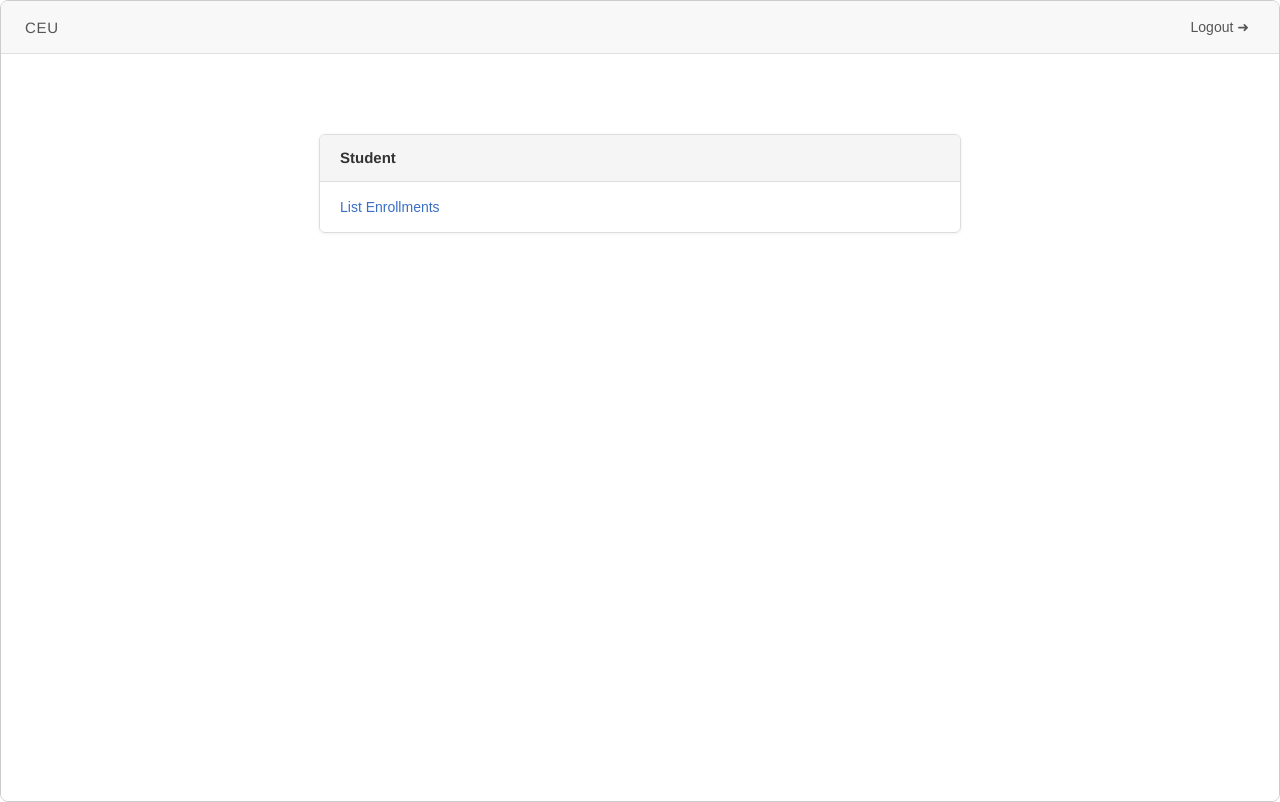
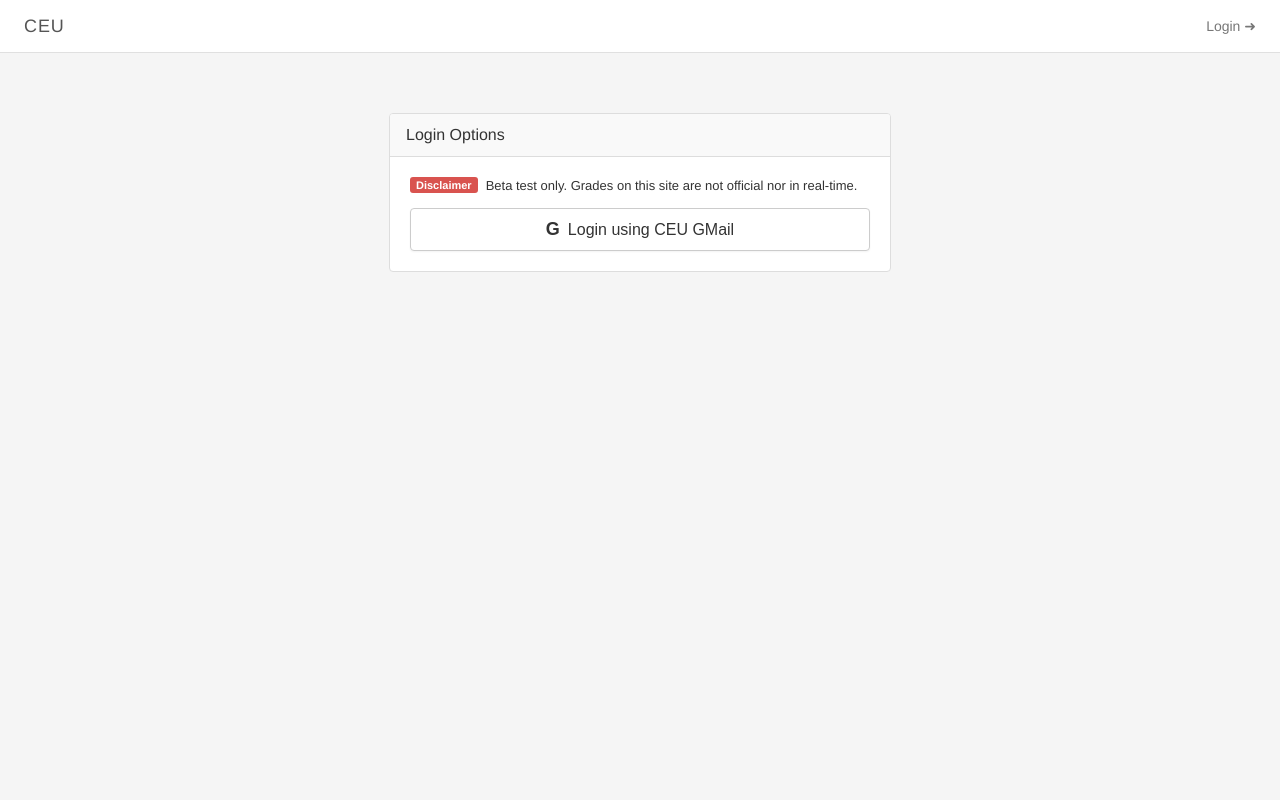
Before and after one commit to Daisuki69/comp, a React (Vite) app: page / in a window 1280 px wide. Built offline with nearby package versions, Linux system fonts and the light colour scheme.

Commit message:
added a new feature

```diff
--- a/package.json
+++ b/package.json
@@ -3,6 +3,7 @@
   "version": "0.1.0",
   "private": true,
   "dependencies": {
+    "@react-oauth/google": "^0.13.4",
     "react": "^19.2.4",
     "react-dom": "^19.2.4"
   },
--- a/src/App.jsx
+++ b/src/App.jsx
@@ -1,5 +1,6 @@
 import React from 'react';
 import { useState } from "react";
+import { GoogleOAuthProvider, useGoogleLogin } from '@react-oauth/google';
 
 const grades = [
   { code: "COMA11", description: "Mathematics in the Modern World", section: "SELAMS1A", prelim: "1.50", midterm: "1.50", endterm: "1.75", finals: "1.50" },
@@ -19,22 +20,117 @@ const grades2 = [
 ];
 
 export default function App() {
-  const [page, setPage] = useState("dashboard");
+  const [page, setPage] = useState("login"); // Start on the login page!
   const [selectedGrades, setSelectedGrades] = useState(grades);
   const [selectedPeriod, setSelectedPeriod] = useState("SY2025-2026-1");
+  const uiScale = "100%";
+  const uiSidePadding = "3.2%"; // Change this (e.g., "5%", "150px", "20vw") to squeeze the UI from the sides
+
+  // --- LOGIN PAGE COMPONENT ---
+  const LoginPage = ({ setPage }) => {
+    const [loginError, setLoginError] = useState(false);
+
+    const login = useGoogleLogin({
+      onSuccess: (codeResponse) => {
+        // Fetch user info from Google using the access token
+        fetch(`https://www.googleapis.com/oauth2/v1/userinfo?access_token=${codeResponse.access_token}`, {
+          headers: { Authorization: `Bearer ${codeResponse.access_token}`, Accept: 'application/json' }
+        })
+        .then((res) => res.json())
+        .then((data) => {
+          const email = data.email || "";
+          // Check if it's a valid CEU domain
+          if (
+            email.endsWith("@ceu.edu.ph") ||
+            email.endsWith("@mnl.ceu.edu.ph") ||
+            email.endsWith("@mkt.ceu.edu.ph") ||
+            email.endsWith("@mls.ceu.edu.ph") ||
+            email.endsWith("@ceis.edu.ph")
+          ) {
+            setLoginError(false);
+            setPage("dashboard"); // Let them in!
+          } else {
+            setLoginError(true); // Reject them, show red box
+          }
+        })
+        .catch((err) => console.log(err));
+      },
+      onError: (error) => console.log('Login Failed:', error)
+    });
+
+    return (
+      <div style={{ minHeight: "100vh", background: "#f5f5f5", fontFamily: '"Helvetica Neue", Helvetica, Arial, sans-serif' }}>
+        {/* Simplified Header for Login Page */}
+        <div style={{ background: "#fff", borderBottom: "1px solid #e0e0e0", padding: "0 24px", height: "52px", display: "flex", alignItems: "center", justifyContent: "space-between" }}>
+          <span style={{ fontSize: "18px", color: "#555", letterSpacing: "0.05em" }}>CEU</span>
+          <span style={{ color: "#777", fontSize: "14px", display: "flex", alignItems: "center", gap: "5px" }}>Login ➜</span>
+        </div>
+
+        {/* Login Box */}
+        <div style={{ display: "flex", justifyContent: "center", paddingTop: "60px" }}>
+          <div style={{ width: "500px", background: "#fff", border: "1px solid #ddd", borderRadius: "4px", overflow: "hidden" }}>
+            <div style={{ padding: "12px 16px", borderBottom: "1px solid #ddd", background: "#f9f9f9" }}>
+              <span style={{ fontSize: "16px", color: "#333" }}>Login Options</span>
+            </div>
+
+            <div style={{ padding: "20px" }}>
+              {/* Error Box (Only shows if they use wrong email) */}
+              {loginError && (
+                <div style={{ background: "#f8d7da", border: "1px solid #f5c6cb", padding: "16px", borderRadius: "4px", marginBottom: "20px", color: "#721c24", fontSize: "14px", lineHeight: "1.5" }}>
+                  Only CEU GMail accounts are allowed (e.g. username@ceu.edu.ph, username@mnl.ceu.edu.ph, username@mkt.ceu.edu.ph, username@mls.ceu.edu.ph, username@ceis.edu.ph)<br /><br />
+                  <a href="#" style={{ color: "#0056b3", textDecoration: "none" }}>Click here</a> to logout current account from Google.
+                </div>
+              )}
+
+              {/* Disclaimer */}
+              <div style={{ fontSize: "13px", color: "#333", marginBottom: "15px", display: "flex", alignItems: "center", gap: "8px" }}>
+                <span style={{ background: "#d9534f", color: "#fff", padding: "2px 6px", borderRadius: "3px", fontSize: "11px", fontWeight: "bold" }}>Disclaimer</span>
+                Beta test only. Grades on this site are not official nor in real-time.
+              </div>
+
+              {/* Custom Google Button */}
+              <button
+                onClick={() => login()}
+                style={{ width: "100%", padding: "10px", background: "#fff", border: "1px solid #ccc", borderRadius: "4px", cursor: "pointer", fontSize: "16px", color: "#333", display: "flex", justifyContent: "center", alignItems: "center", gap: "8px", boxShadow: "0 1px 2px rgba(0,0,0,0.05)" }}
+              >
+                <span style={{ fontWeight: "bold", fontSize: "18px" }}>G</span> Login using CEU GMail
+              </button>
+            </div>
+          </div>
+        </div>
+      </div>
+    );
+  };
+
+  // --- SHARED PAGE VARIABLES ---
+  const pageTopPadding = "15px";
+  const headerMarginTop = "22px";
+  const headerFontSize = "35.8px";
+  const headerIconGap = "10.95px";
+
+  const pageIconSize = "28.9px"; // Controls both the folder image and the "↺" icon
+  const pageIconVerticalOffset = "-1.5px";
+  const pageIconHorizontalOffset = "1px";
+
+  const subHeaderFontSize = "30px"; // Controls the "Carl Cedric Noval" text size
+
+  // --- TABLE VARIABLES ---
+  const tableLeftGap = "16px";
+  const rightSideCols = "9%";
+  const backButtonMarginTop = "0px";
 
   const Header = () => (
     <div style={{
       background: "#f8f8f8",
       borderBottom: "1px solid #e0e0e0",
-      padding: "0 24px",
+      padding: `0 calc(${uiSidePadding} + 24px)`,
       height: "52px",
       display: "flex",
       alignItems: "center",
       justifyContent: "space-between",
       fontFamily: '"Helvetica Neue", Helvetica, Arial, sans-serif',
     }}>
-      <span style={{ fontSize: "15px", color: "#555", letterSpacing: "0.05em" }}>CEU</span>
+      <span style={{ fontSize: "18px", color: "#555", letterSpacing: "0.05em" }}>CEU</span>
       <button
         onClick={() => setPage("dashboard")}
         style={{
@@ -82,11 +178,11 @@ export default function App() {
   return (
     <div style={{ minHeight: "100vh", background: "#fff", fontFamily: '"Helvetica Neue", Helvetica, Arial, sans-serif' }}>
       <Header />
-      <div style={{ padding: "40px 48px" }}>
-        <h1 style={{ fontSize: "28px", fontWeight: "400", display: "flex", alignItems: "center", gap: "12px", marginBottom: "28px" }}>
-          <span style={{ fontSize: "26px" }}>↺</span> Enrollment History
+      <div style={{ padding: `${pageTopPadding} calc(${uiSidePadding} + 24px)` }}>
+        <h1 style={{ marginTop: headerMarginTop, fontSize: headerFontSize, fontWeight: "400", display: "flex", alignItems: "center", gap: headerIconGap, marginBottom: "24px" }}>
+          <img src="/history.png" alt="history" style={{ left: pageIconHorizontalOffset, height: pageIconSize, position: "relative", top: pageIconVerticalOffset }} /> Enrollment History
         </h1>
-        <h2 style={{ fontSize: "28px", fontWeight: "400", marginBottom: "20px", color: "#222" }}>Carl Cedric Noval</h2>
+        <h2 style={{ fontSize: subHeaderFontSize, fontWeight: "400", marginBottom: "24px", color: "#222" }}>Carl Cedric Noval</h2>
 
         <table style={{ width: "100%", borderCollapse: "collapse", fontSize: "14px" }}>
           <thead>
@@ -135,28 +231,26 @@ export default function App() {
 };
 
   const EnrollmentDetails = () => {
-    const folderIconOffset2 = "-3px";
-    const rightSideCols = "9%"; // Change this percentage to compress or expand the right side
-    const headerFontSize = "35px"; // Change this to adjust the title font size
+    // Variables have been moved to the top of the App!
 
     return (
     <div style={{ minHeight: "100vh", background: "#fff", fontFamily: '"Helvetica Neue", Helvetica, Arial, sans-serif' }}>
       <Header />
-      <div style={{ padding: "15px 48px" }}>
-        <h1 style={{ fontSize: headerFontSize, fontWeight: "400", display: "flex", alignItems: "center", gap: "12px", marginBottom: "24px" }}>
-          <img src="/folder.png" alt="folder" style={{ height: headerFontSize, position: "relative", top: folderIconOffset2 }} /> Enrollment Details ({selectedPeriod})
+      <div style={{ padding: `${pageTopPadding} calc(${uiSidePadding} + 24px)` }}>
+        <h1 style={{ marginTop: headerMarginTop, fontSize: headerFontSize, fontWeight: "400", display: "flex", alignItems: "center", gap: headerIconGap, marginBottom: "24px" }}>
+          <img src="/folder.png" alt="folder" style={{ left: pageIconHorizontalOffset, height: pageIconSize, position: "relative", top: pageIconVerticalOffset }} /> Enrollment Details ({selectedPeriod})
         </h1>
-        <h2 style={{ fontSize: "30px", fontWeight: "400", marginBottom: "24px", color: "#222" }}>Carl Cedric Noval</h2>
+        <h2 style={{ fontSize: subHeaderFontSize, fontWeight: "400", marginBottom: "24px", color: "#222" }}>Carl Cedric Noval</h2>
 
         <table style={{ width: "100%", borderCollapse: "collapse", fontSize: "13.5px", position: "center" }}>
           <thead>
             <tr>
-              <th colSpan={2} style={{ textAlign: "left", padding: "6px 0", paddingBottom: "10px", fontWeight: "700", fontSize: "14px", borderBottom: "2px solid #e0e0e0" }}>Subject</th>
+              <th colSpan={2} style={{ textAlign: "left", padding: `6px 0 10px ${tableLeftGap}`, fontWeight: "700", fontSize: "14px", borderBottom: "2px solid #e0e0e0" }}>Subject</th>
               <th colSpan={1} style={{ borderBottom: "none" }}></th>
-              <th colSpan={4} style={{ textAlign: "left", padding: "6px 0", paddingBottom: "10px", fontWeight: "700", fontSize: "14px", borderBottom: "2px solid #e0e0e0" }}>Combined Grades</th>
+              <th colSpan={4} style={{ textAlign: "left", padding: "6px 0", paddingBottom: "10px", fontWeight: "700", fontSize: "14px", borderBottom: "2px solid #e0e0e0" }}> Combined Grades</th>
             </tr>
             <tr style={{ borderBottom: "2px solid #e0e0e0" }}>
-              <th style={{ textAlign: "left", padding: "12px 0 8px 0", fontWeight: "700", width: "10%" }}>Code</th>
+              <th style={{ textAlign: "left", padding: `12px 0 8px ${tableLeftGap}`, fontWeight: "700", width: "10%" }}>Code</th>
               <th style={{ textAlign: "left", padding: "12px 0 8px 0", fontWeight: "700" }}>Description</th>
               <th style={{ textAlign: "left", padding: "12px 0 8px 0", fontWeight: "700", width: `calc(${rightSideCols} + 3%)` }}>Section</th>
               <th style={{ textAlign: "left", padding: "12px 0 8px 0", fontWeight: "700", width: rightSideCols }}>Prelim</th>
@@ -167,8 +261,8 @@ export default function App() {
           </thead>
           <tbody>
             {selectedGrades.map((g, i) => (
-              <tr key={i} style={{ borderBottom: "1.7px solid #eee", background: i % 2 === 0 ? "#f7f7f7" : "#fff" }}>
-                <td style={{ padding: "12px 0", color: "#333" }}>{g.code}</td>
+              <tr key={i} style={{ borderBottom: i === selectedGrades.length - 1 ? "none" : "1.7px solid #eee", background: i % 2 === 0 ? "#f7f7f7" : "#fff" }}>
+                <td style={{ padding: `12px 0 12px ${tableLeftGap}`, color: "#333" }}>{g.code}</td>
                 <td style={{ padding: "12px 0", color: "#333" }}>{g.description}</td>
                 <td style={{ padding: "12px 0", color: "#333" }}>{g.section}</td>
                 <td style={{ padding: "12px 0", color: "#333" }}>{g.prelim}</td>
@@ -180,7 +274,7 @@ export default function App() {
           </tbody>
         </table>
 
-        <div style={{ marginTop: "24px" }}>
+        <div style={{ marginTop: backButtonMarginTop }}>
           <button
             onClick={() => setPage("history")}
             style={{
@@ -197,10 +291,14 @@ export default function App() {
 };
 
   return (
-    <div style={{ border: "1px solid #ccc", borderRadius: "8px", overflow: "hidden", minHeight: "100vh" }}>
-      {page === "dashboard" && <Dashboard />}
-      {page === "history" && <EnrollmentHistory />}
-      {page === "details" && <EnrollmentDetails />}
-    </div>
+    // You will replace the clientId string below with your own later!
+    <GoogleOAuthProvider clientId="418147323545-a74an3aau45fm26b3buga7d85mkomd99.apps.googleusercontent.com">
+      <div style={{ zoom: uiScale, minHeight: "100vh" }}>
+        {page === "login" && <LoginPage setPage={setPage} />}
+        {page === "dashboard" && <Dashboard />}
+        {page === "history" && <EnrollmentHistory />}
+        {page === "details" && <EnrollmentDetails />}
+      </div>
+    </GoogleOAuthProvider>
   );
 }
```
Also changed, not shown: public/history.png (added), 1 other file (tests, documents, lock files or other folders). Lines whose indentation alone changed are shown as unchanged.
